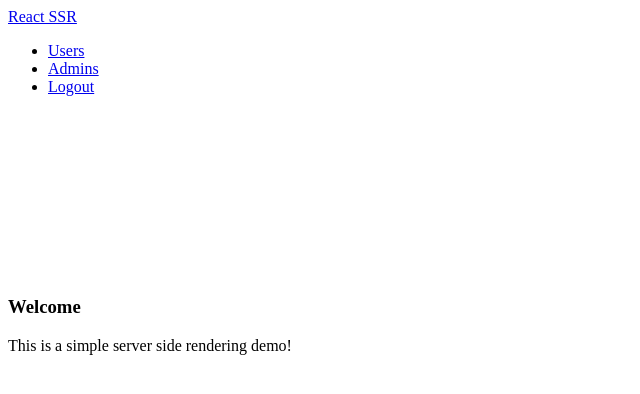
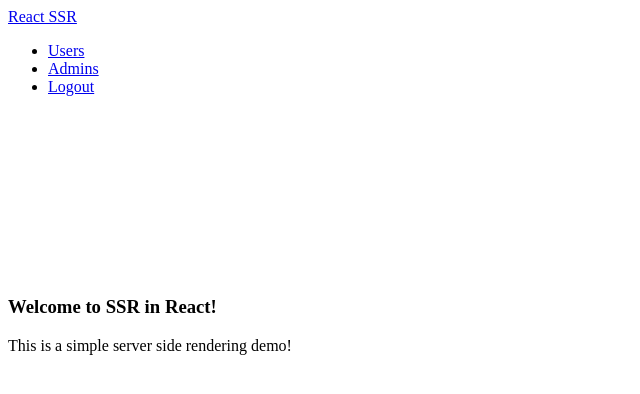
Before and after one commit to pooja201095/server-side-rendering, a React app: page / in a window 1280 px wide. Shown: the top 394 px of the page, without its empty margins (0-640 px from the left). Built offline with nearby package versions, Linux system fonts and the light colour scheme; the HTML template or start-up script is replaced by a standard one.

Commit message:
webhook test1

```diff
--- a/src/client/pages/HomePage.js
+++ b/src/client/pages/HomePage.js
@@ -3,7 +3,7 @@ import React from 'react';
 const Home = () => {
     return (
         <div className='center-align' style={{marginTop: '200px'}}>
-            <h3>Welcome</h3>
+            <h3>Welcome to SSR in React!</h3>
             <p>This is a simple server side rendering demo!</p>
         </div>
         )
```
